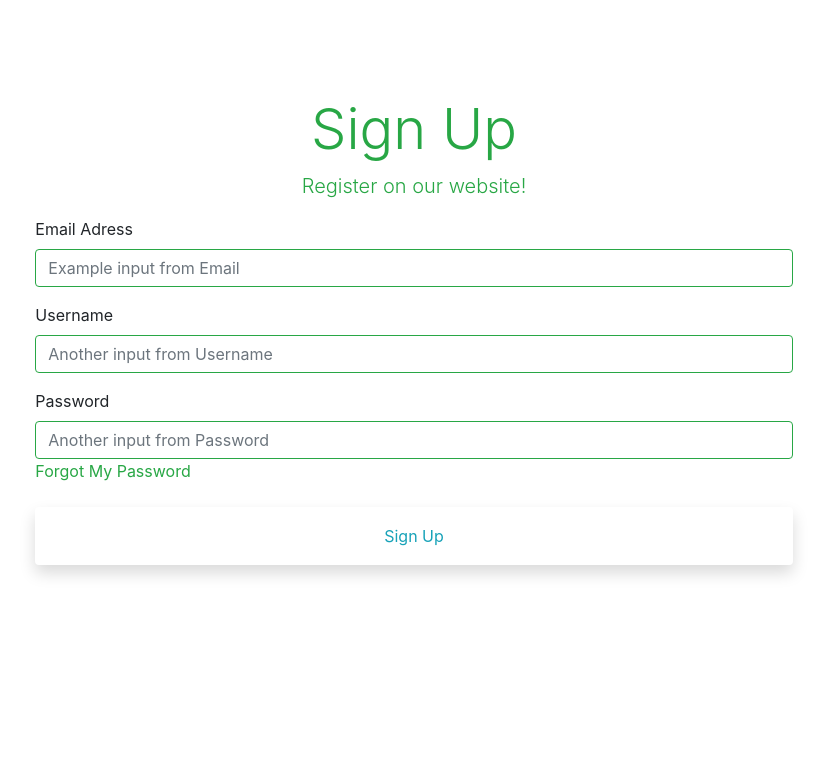
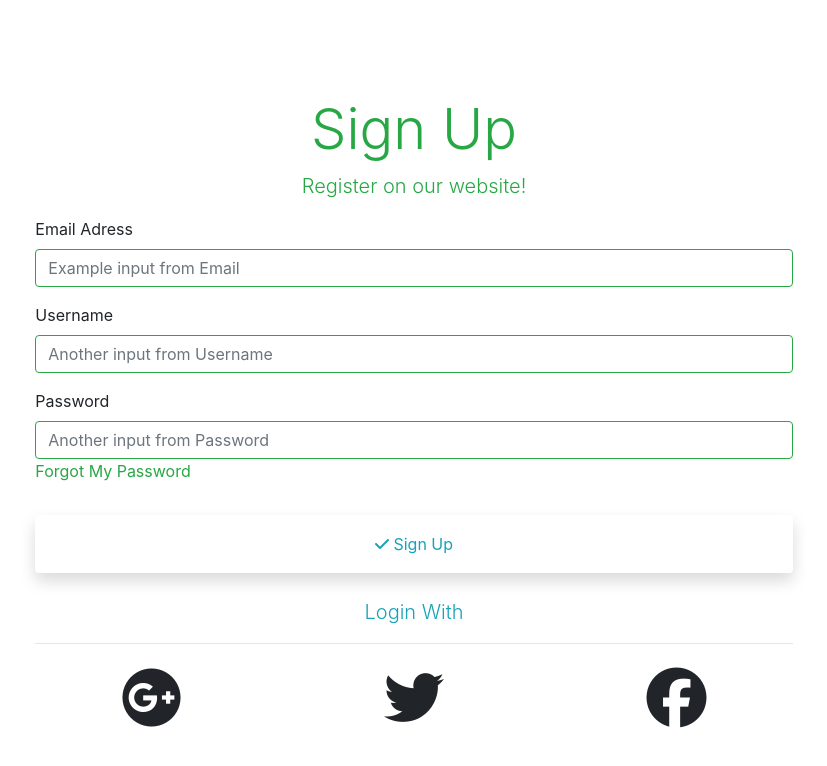
Before and after one commit to jvitorn/EcoThink-tcc, a website: page src/views/cadastro.html in a window 1280 px wide. Shown: the whole page, without its empty margins (226-1053 px from the left). Drawn offline with Linux system fonts and the light colour scheme; files that its build step writes are made by us from their sources.

Commit message:
adicionando icones no cadastro

```diff
--- /dev/null
+++ b/src/public/css/cadastro.css
@@ -0,0 +1,5 @@
+.fab{
+    font-size: 60px;
+    text-align: center;
+
+}
--- a/src/views/cadastro.html
+++ b/src/views/cadastro.html
@@ -6,6 +6,9 @@
     <meta http-equiv="X-UA-Compatible" content="ie=edge">
     <title>Cadastre-se no EcoThink</title>
     <link rel="stylesheet" href="css/bootstrap.min.css">
+    <link rel="stylesheet" href="css/cadastro.css">
+     <!-- Font Awesome -->
+    <script src="https://kit.fontawesome.com/3732f07a5a.js" crossorigin="anonymous"></script>
 </head>
 <body>
     <div class="container-fluid">
@@ -39,9 +42,29 @@
                         </div>
                     </div>
                 </div>
+                <!-- buttom -->
                 <div class="row">
                     <div class="col-12 botao-cadastro ">
-                        <button class="btn btn-block mx-auto shadow p-3 mt-2 mb-2 border-rounded text-info">Sign Up</button>
+                        <button class="btn btn-block mx-auto shadow p-3 mt-3 mb-4 border-rounded text-info"><i class="fas fa-check"></i> Sign Up</button>
+                    </div>
+                </div>
+                <!-- Login With -->
+                <div class="row">
+                    <div class="col-sm-12 login-social">
+                        <div class="text-group text-center text-info">
+                            <p class="lead">Login With</p>
+                            <hr class="my-3">
+                        </div>
+                    </div>
+                </div>
+                <!-- Social -->
+                <div class="row">
+                    <div class="col-sm-12 icones-social mt-2 mb-2 text-center">
+                        <div class="row">
+                            <div class="col-4"><i class="fab fa-google-plus"></i></div>
+                            <div class="col-4"><i class="fab fa-twitter"></i></div>
+                            <div class="col-4"><i class="fab fa-facebook"></i></div>
+                        </div>
                     </div>
                 </div>
             </div>
```
